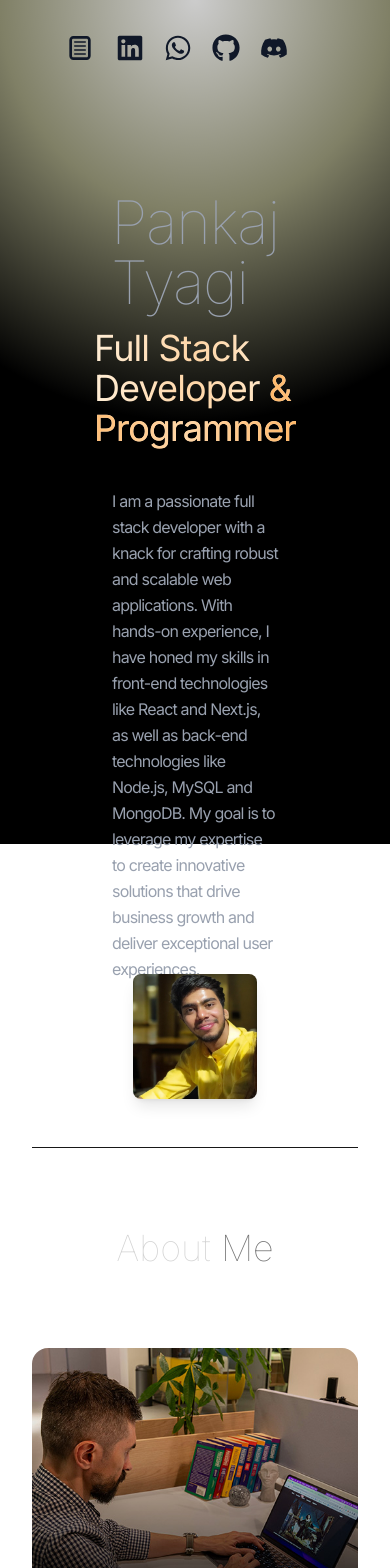
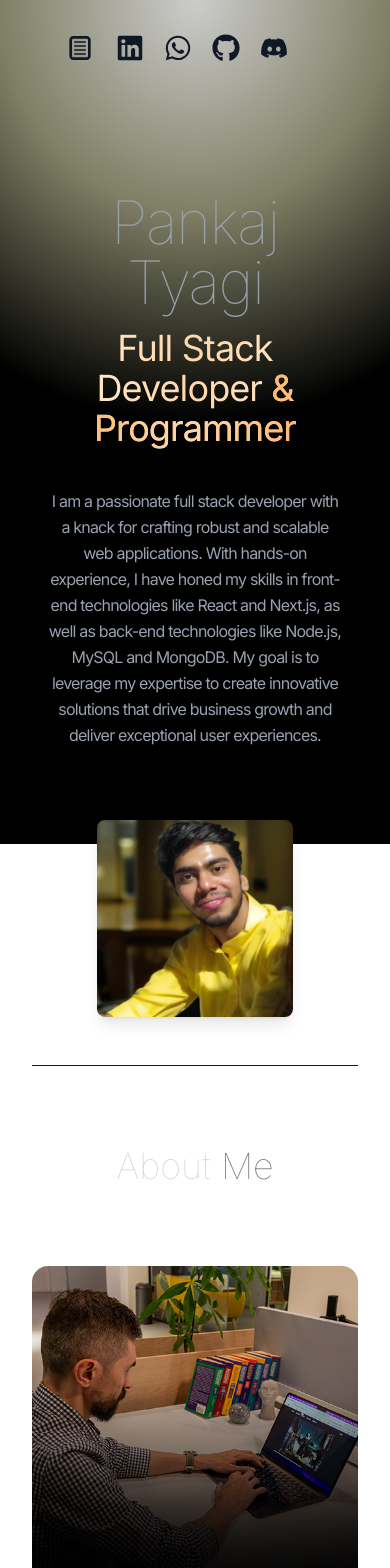
Before and after one commit to thegoofy-dev/personal-portfolio, a React (Vite) app: page / in a window 390 px wide. Shown: the top 1568 px of the page. Built offline with nearby package versions, Linux system fonts and the light colour scheme; a web font is replaced by a local one.

Commit message:
Improve responsive layout and spacing in About,Hero and Contact Components for enhance mobile view

```diff
--- a/src/components/About.tsx
+++ b/src/components/About.tsx
@@ -40,9 +40,9 @@ const About: React.FC = () => {
             initial={{ opacity: 0, x: 50 }}
             whileInView={{ opacity: 1, x: 0 }}
             transition={{ duration: 0.8, delay: 0.2 }}
-            className="flex justify-center lg:justify-start"
+            className="flex justify-center px-4 lg:px-0 lg:justify-start"
           >
-            <p className="text-gray-400 my-2 max-w-xl py-16 font-tight tracking-tighter">
+            <p className="text-gray-400 my-2 max-w-xl py-16 font-tight tracking-tighter text-center lg:text-left">
               {ABOUT_TEXT}
             </p>
           </motion.div>
--- a/src/components/Contact.tsx
+++ b/src/components/Contact.tsx
@@ -40,7 +40,7 @@ const Contact: React.FC = () => {
           whileInView={{ opacity: 1, x: 0 }}
           transition={{ duration: 0.5, delay: 0.3 }}
           viewport={{ once: true }}
-          className="my-4"
+          className="my-4 text-center"
         >
           {contactInfo.address}
         </motion.p>
--- a/src/components/Hero.tsx
+++ b/src/components/Hero.tsx
@@ -31,7 +31,7 @@ const imageVariants: Variants = {
 
 const Hero: React.FC = () => {
   return (
-    <section className="container mx-auto px-20 pt-24 pb-12 lg:pb-16 border-b border-neutral-900">
+    <section className="container mx-auto px-4 sm:px-20 pt-24 pb-12 lg:pb-16 border-b border-neutral-900">
       <div className="flex flex-wrap">
         <div className="w-full lg:w-1/2">
           <div className="flex flex-col items-center lg:items-start space-y-4">
@@ -40,7 +40,7 @@ const Hero: React.FC = () => {
               custom={0.1}
               initial="hidden"
               animate="visible"
-              className="text-6xl lg:text-6xl font-thin text-gray-400 tracking-tight lg:mt-16"
+              className="text-6xl lg:text-6xl font-thin text-gray-400 tracking-tight lg:mt-16 text-center lg:text-left"
             >
               Pankaj Tyagi
             </motion.h1>
@@ -52,7 +52,7 @@ const Hero: React.FC = () => {
               animate="visible"
               role="heading"
               aria-level={2}
-              className="bg-gradient-to-r from-orange-100 via-orange-200 to-orange-100 bg-clip-text text-4xl tracking-tight text-transparent"
+              className="bg-gradient-to-r from-orange-100 via-orange-200 to-orange-100 bg-clip-text text-4xl tracking-tight text-transparent text-center lg:text-left"
             >
               Full Stack Developer{" "}
               <span className="bg-gradient-to-r from-orange-300 via-orange-200 to-orange-300 bg-clip-text text-4xl tracking-tight text-transparent">
@@ -66,14 +66,14 @@ const Hero: React.FC = () => {
               custom={0.5}
               initial="hidden"
               animate="visible"
-              className="text-gray-400 my-2 max-w-xl py-4 font-tight tracking-tighter leading-relaxed"
+              className="text-gray-400 my-2 max-w-xl py-4 font-tight tracking-tighter leading-relaxed text-center lg:text-left"
             >
               {HERO_CONTENT}
             </motion.p>
           </div>
         </div>
-        <div className="w-full lg:w-1/2 lg:p-8">
-          <div className="flex justify-center -mt-8">
+        <div className="w-full lg:w-1/2 lg:p-8 mt-12 lg:mt-0">
+          <div className="flex justify-center lg:-mt-8">
             <motion.img
               variants={imageVariants}
               initial="hidden"
@@ -81,7 +81,7 @@ const Hero: React.FC = () => {
               whileHover={{ scale: 1.02, transition: { duration: 0.2 } }}
               src={profilePic}
               alt="Pankaj Tyagi - Full Stack Developer"
-              className="w-3/4 h-3/4 object-cover rounded-lg shadow-lg" // Changed from w-full h-full to w-3/4 h-3/4
+              className="w-2/3 sm:w-3/4 h-auto object-cover rounded-lg shadow-lg"
               loading="eager"
             />
           </div>
```
